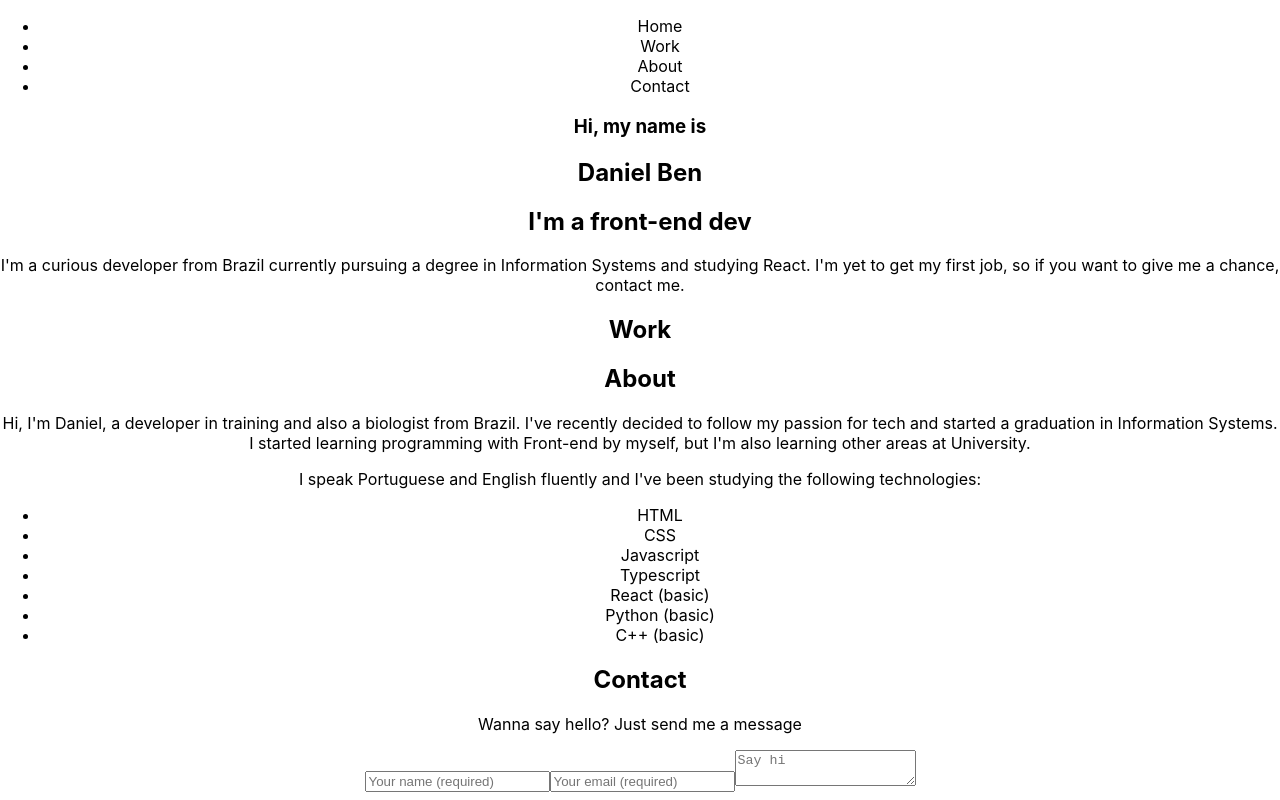
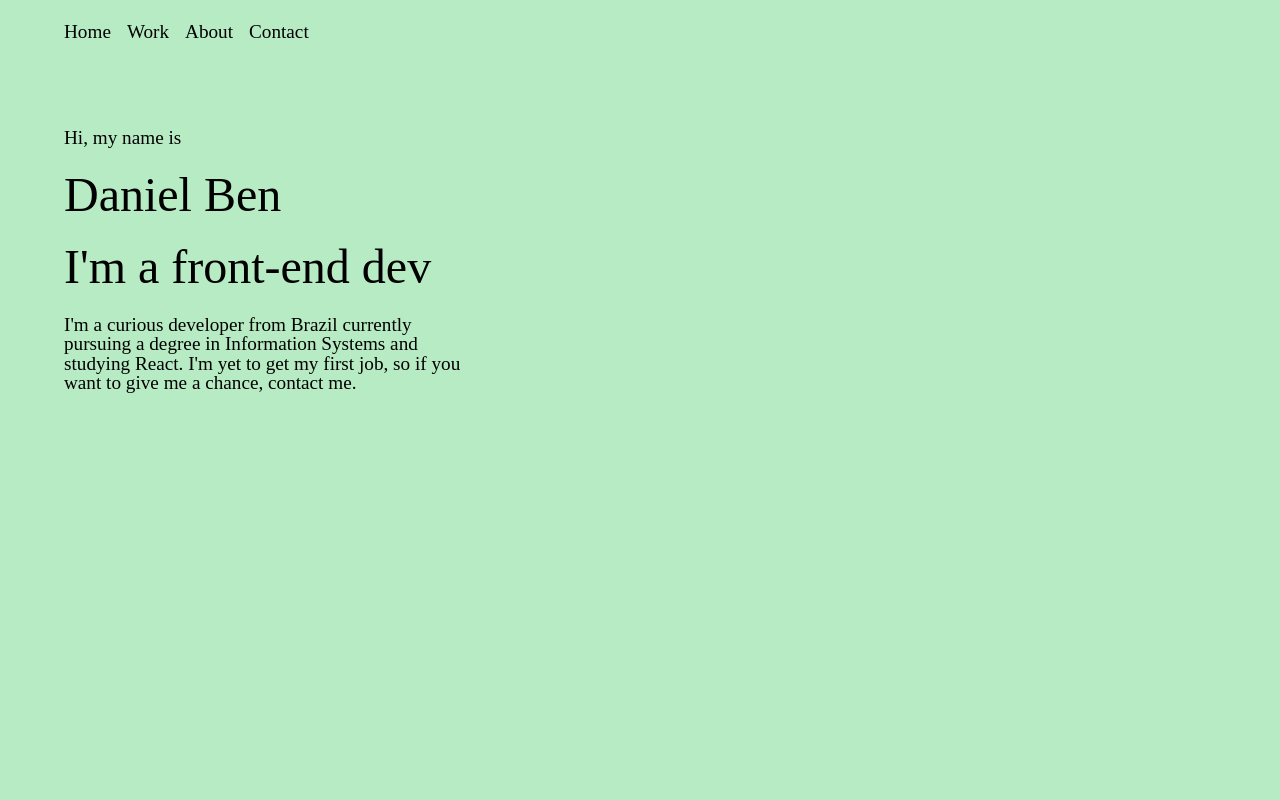
Before and after one commit to daniel-ben/portfolio, a React (Create React App) app: page / in a window 1280 px wide. Shown: the top 800 px of the page. Built offline with nearby package versions, Linux system fonts and the light colour scheme.

Commit message:
add some css

```diff
--- a/src/App.css
+++ /dev/null
@@ -1,38 +0,0 @@
-.App {
-  text-align: center;
-}
-
-.App-logo {
-  height: 40vmin;
-  pointer-events: none;
-}
-
-@media (prefers-reduced-motion: no-preference) {
-  .App-logo {
-    animation: App-logo-spin infinite 20s linear;
-  }
-}
-
-.App-header {
-  background-color: #282c34;
-  min-height: 100vh;
-  display: flex;
-  flex-direction: column;
-  align-items: center;
-  justify-content: center;
-  font-size: calc(10px + 2vmin);
-  color: white;
-}
-
-.App-link {
-  color: #61dafb;
-}
-
-@keyframes App-logo-spin {
-  from {
-    transform: rotate(0deg);
-  }
-  to {
-    transform: rotate(360deg);
-  }
-}
--- a/src/App.tsx
+++ b/src/homepage/index.tsx
@@ -1,25 +1,25 @@
 import React from 'react';
-import './App.css';
+import './style.css';
 
-function App() {
+function Homepage() {
   return (
     <div className="App">
-      <header>
-        <ul>
-          <li>Home</li>
-          <li>Work</li>
-          <li>About</li>
-          <li>Contact</li>
+      <header className='header'>
+        <ul className='header__nav'>
+          <li className='header__nav-item'>Home</li>
+          <li className='header__nav-item'>Work</li>
+          <li className='header__nav-item'>About</li>
+          <li className='header__nav-item'>Contact</li>
         </ul>
       </header>
 
       <main>
-        <section>
-          <h3>Hi, my name is</h3>
-          <h1>Daniel Ben</h1>
-          <h2>I'm a front-end dev</h2>
+        <section className='home'>
+          <h3 className='home__upper-text'>Hi, my name is</h3>
+          <h1 className='home__big-heading home__name'>Daniel Ben</h1>
+          <h2 className='home__big-heading home__intro'>I'm a front-end dev</h2>
 
-          <p>I'm a curious developer from Brazil currently pursuing a degree in Information Systems and studying React. I'm yet to get my first job, so if you want to give me a chance, contact me.</p>
+          <p className='home__description'>I'm a curious developer from Brazil currently pursuing a degree in Information Systems and studying React. I'm yet to get my first job, so if you want to give me a chance, contact me.</p>
         </section>
 
         <section>
@@ -64,4 +64,4 @@ function App() {
   );
 }
 
-export default App;
+export default Homepage;
--- /dev/null
+++ b/src/homepage/style.css
@@ -0,0 +1,38 @@
+/* Header */
+.header {
+    width: 100vw;
+    height: 4rem;
+    padding: 2rem 4rem;
+
+    display: flex;
+    align-items: center;
+}
+
+.header__nav {
+    display: flex;
+    width: 100%;
+    gap: 1rem;
+}
+
+.header__nav-item:hover {
+    text-decoration: underline;
+}
+
+
+/* Home */
+.home {
+    display: flex;
+    flex-direction: column;
+    gap: 1.5rem;
+
+    padding: 4rem;
+    height: 100vh;
+}
+
+.home__big-heading {
+    font-size: 3rem;
+}
+
+.home__description {
+    max-width: 400px;
+}
--- a/src/index.css
+++ b/src/index.css
@@ -1,13 +1,51 @@
+/* http://meyerweb.com/eric/tools/css/reset/
+   v2.0 | 20110126
+   License: none (public domain)
+*/
+
+html, body, div, span, applet, object, iframe,
+h1, h2, h3, h4, h5, h6, p, blockquote, pre,
+a, abbr, acronym, address, big, cite, code,
+del, dfn, em, img, ins, kbd, q, s, samp,
+small, strike, strong, sub, sup, tt, var,
+b, u, i, center,
+dl, dt, dd, ol, ul, li,
+fieldset, form, label, legend,
+table, caption, tbody, tfoot, thead, tr, th, td,
+article, aside, canvas, details, embed,
+figure, figcaption, footer, header, hgroup,
+menu, nav, output, ruby, section, summary,
+time, mark, audio, video {
+	margin: 0;
+	padding: 0;
+	border: 0;
+	font-size: 16px;
+	font: inherit;
+	vertical-align: baseline;
+	box-sizing: border-box;
+}
+/* HTML5 display-role reset for older browsers */
+article, aside, details, figcaption, figure,
+footer, header, hgroup, menu, nav, section {
+	display: block;
+}
 body {
-  margin: 0;
-  font-family: -apple-system, BlinkMacSystemFont, 'Segoe UI', 'Roboto', 'Oxygen',
-    'Ubuntu', 'Cantarell', 'Fira Sans', 'Droid Sans', 'Helvetica Neue',
-    sans-serif;
-  -webkit-font-smoothing: antialiased;
-  -moz-osx-font-smoothing: grayscale;
+	line-height: 1;
+	background-color: rgb(183, 235, 195);
+	font-size: 1.2rem;
 }
-
-code {
-  font-family: source-code-pro, Menlo, Monaco, Consolas, 'Courier New',
-    monospace;
+ol, ul {
+	list-style: none;
 }
+blockquote, q {
+	quotes: none;
+}
+blockquote:before, blockquote:after,
+q:before, q:after {
+	content: '';
+	content: none;
+}
+table {
+	border-collapse: collapse;
+	border-spacing: 0;
+}
--- a/src/index.tsx
+++ b/src/index.tsx
@@ -1,7 +1,7 @@
 import React from 'react';
 import ReactDOM from 'react-dom/client';
 import './index.css';
-import App from './App';
+import Homepage from './homepage';
 import reportWebVitals from './reportWebVitals';
 
 const root = ReactDOM.createRoot(
@@ -9,7 +9,7 @@ const root = ReactDOM.createRoot(
 );
 root.render(
   <React.StrictMode>
-    <App />
+    <Homepage />
   </React.StrictMode>
 );
 
```
Also changed, not shown: 1 other file (tests, documents, lock files or other folders).
